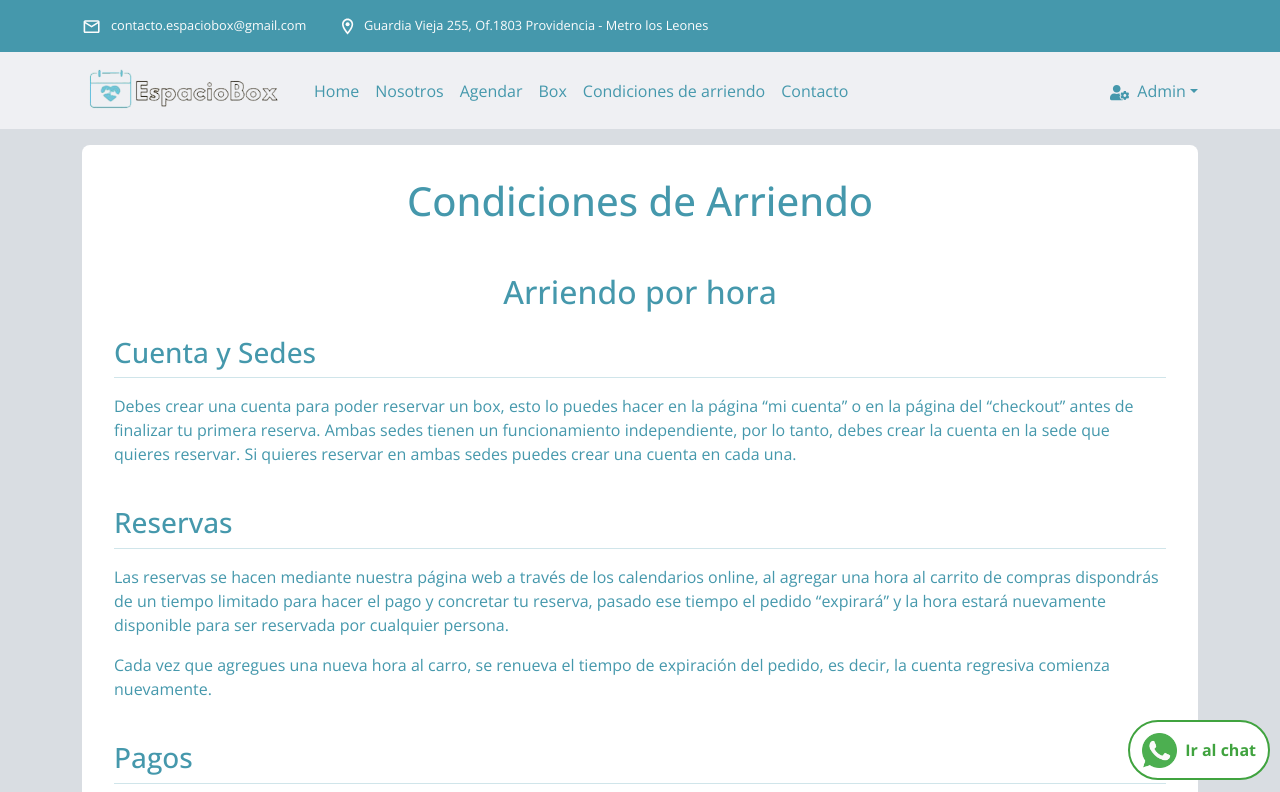
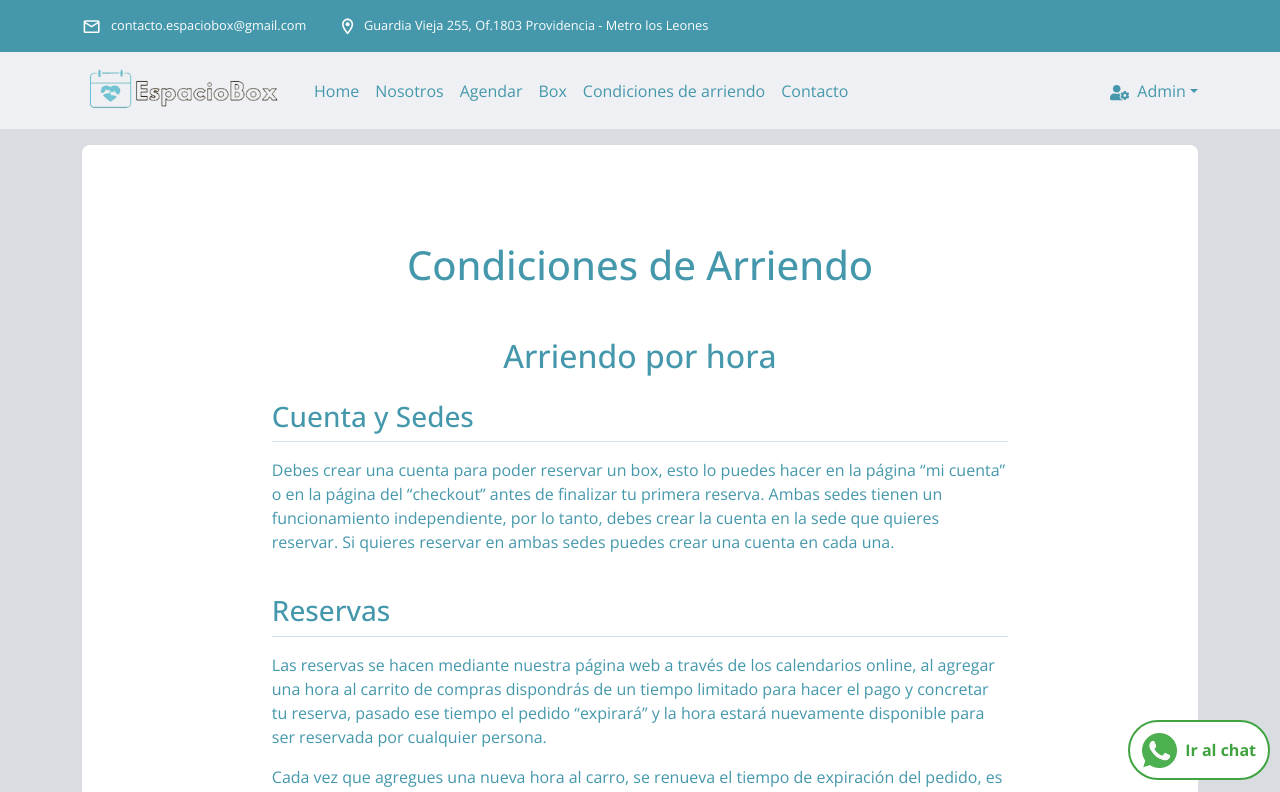
Before and after one commit to ssalinascalibar/espacio-box-noLogin, a React (Vite) app: page /condiciones-de-arriendo in a window 1280 px wide. Shown: the top 792 px of the page. Built offline with nearby package versions, Linux system fonts and the light colour scheme.

Commit message:
add responsive css style for tablet and desktop

```diff
--- a/src/features/conditions/Conditions.jsx
+++ b/src/features/conditions/Conditions.jsx
@@ -5,7 +5,8 @@ export default function Conditions() {
   return (
     <main>
       <Container>
-        <div className="backgroundSection conditions">
+        <div className="backgroundSection">
+            <div className="conditions">
           <h1>Condiciones de Arriendo</h1>
           <section>
             <h2 className="section-titles">Arriendo por hora</h2>
@@ -163,6 +164,7 @@ export default function Conditions() {
       <p>Procuramos siempre evolucionar para entregarte las mejores condiciones. Queremos que sientas nuestra oficina como si fuera tuya, que te sientas como en casa y que de la misma manera procures cuidarla.</p>
       <p>Nuestro sello se basa en la relación de respeto y colaboración entre todos los que compartimos la oficina. Si quieres trabajar con nosotros te pedimos que lo hagas con el mismo espíritu.</p>
     </section>
+    </div>
         </div>
       </Container>
     </main>
--- a/src/features/conditions/conditions.css
+++ b/src/features/conditions/conditions.css
@@ -1,3 +1,7 @@
+.conditions{
+    padding-top: 4rem;
+}
+
 .conditions h1{
     text-align: center;
     margin-bottom: 3rem;
@@ -26,3 +30,19 @@
 .conditions section a{
     color: var(--accent-color);
 }
+
+@media screen and (min-width: 600px) {
+
+    .conditions {
+        margin: 0 auto;
+        width: 80%;
+    }
+}
+
+@media screen and (min-width: 992px) {
+
+    .conditions {
+        margin: 0 auto;
+        width: 70%;
+    }
+}
```
